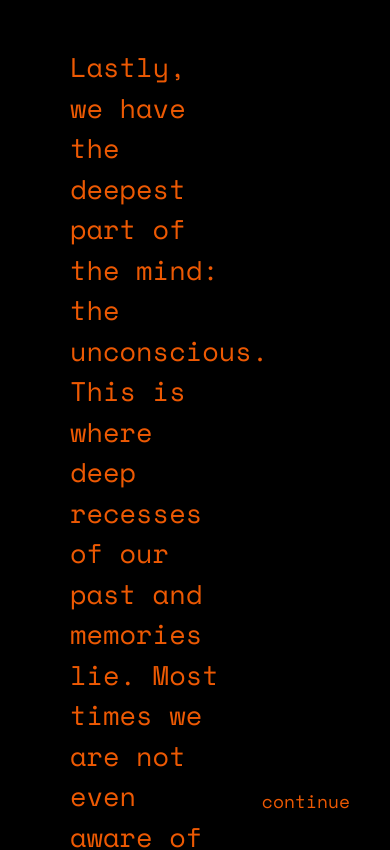
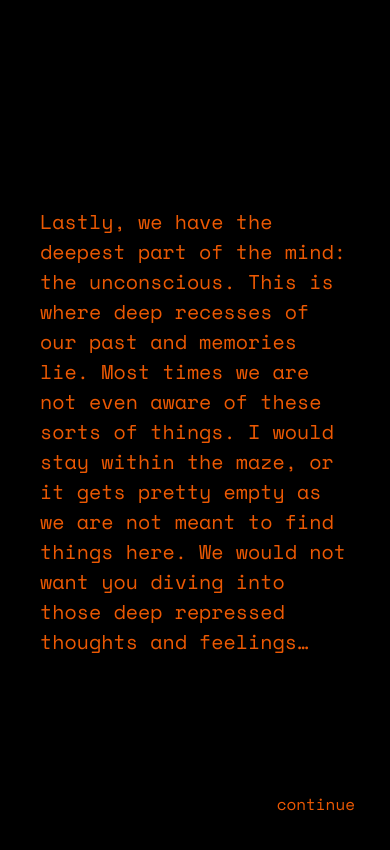
Before and after one commit to kimab006/core2project1, a plain HTML site: page page2.html in a window 390 px wide. Shown: the top 850 px of the page. Drawn offline with nearby package versions, Linux system fonts and the light colour scheme.

```diff
--- a/page2.css
+++ b/page2.css
@@ -48,3 +48,18 @@ body {
     color: rgb(237, 89, 3);
     border: 2px solid rgb(237, 89, 3);
 }
+
+@media (max-width: 600px) {
+    body {
+        padding: 10px;
+    }
+    .message {
+        font-size: 20px;
+        margin-left: 30px;
+        width: 80vw;
+    }
+    .continue-link {
+        font-size: 16px;
+        padding: 8px 15px;
+    }
+}
--- a/page3.css
+++ b/page3.css
@@ -48,3 +48,18 @@ body {
     color: rgb(237, 89, 3);
     border: 2px solid rgb(237, 89, 3);
 }
+
+@media (max-width: 600px) {
+    body {
+        padding: 10px;
+    }
+    .message {
+        font-size: 20px;
+        margin-left: 30px;
+        width: 80vw;
+    }
+    .continue-link {
+        font-size: 16px;
+        padding: 8px 15px;
+    }
+}
--- a/page4.css
+++ b/page4.css
@@ -117,3 +117,16 @@ body {
   .circle:hover .hover-text {
     display: block;
   }
+
+  @media (max-width: 600px) {
+
+    #final-objective {
+        font-size: 20px;
+        margin-left: 30px;
+        width: 80vw;
+    }
+    .continue-link {
+        font-size: 16px;
+        padding: 8px 15px;
+    }
+}
```
